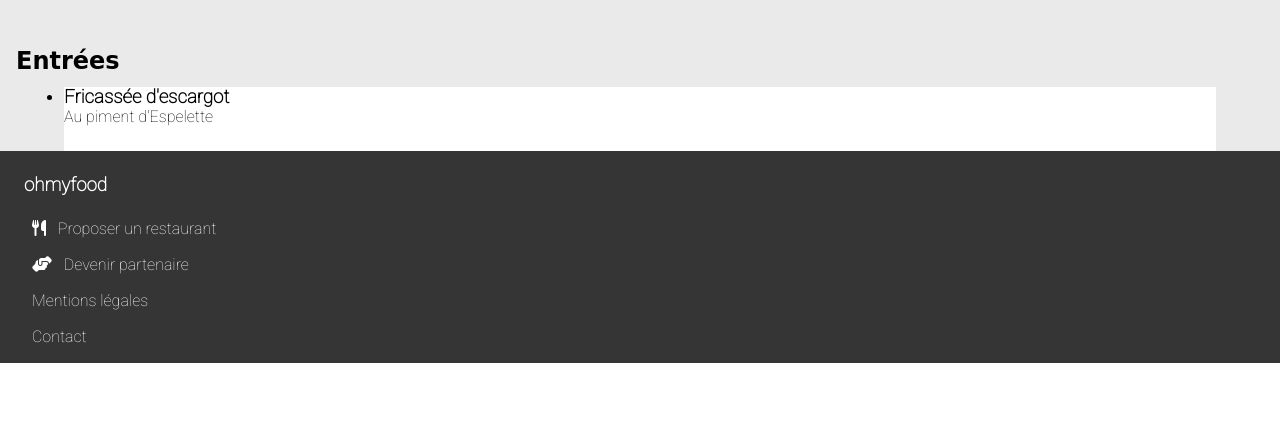
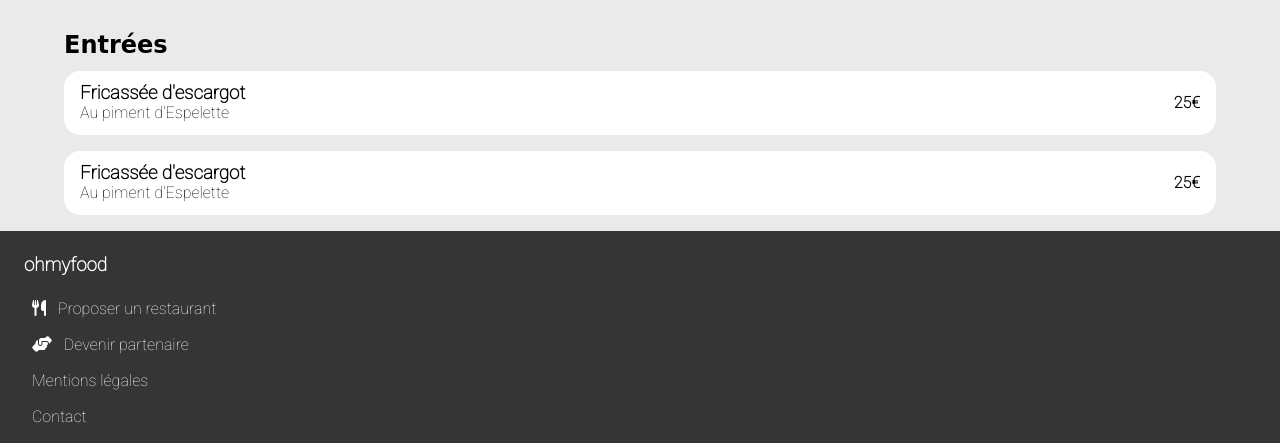
Before and after one commit to florian7788/MalinvaudFlorian_3_25102021, a plain HTML site: page menu1.html in a window 1280 px wide. Shown: the part 439-882 px from the top of the page. Before the commit the page ends 802 px from the top, so only its background shows below. Drawn offline with Linux system fonts and the light colour scheme; a web font is replaced by a local one.

Commit message:
animation de la carte avancé

```diff
--- a/menu1.html
+++ b/menu1.html
@@ -27,17 +27,30 @@
         <i class="far fa-heart"></i>
       </div>
     </section>
-    <section class="entrees">
-      <h2>Entrées</h2>
-      <ul>
-        <li>
-          <div>
+    <section class="carte">
+      <div class="entrees">
+        <h2>Entrées</h2>
+        <div>
+          <article>
             <h3>Fricassée d'escargot</h3>
             <p>Au piment d'Espelette</p>
-          </div>
-        </li>
-      </ul>
-
+          </article>
+          <strong>25€</strong>
+          <button>
+            <svg role="img" xmlns="http://www.w3.org/2000/svg" viewBox="0 0 512 512"><path fill="currentColor" d="M504 256c0 136.967-111.033 248-248 248S8 392.967 8 256 119.033 8 256 8s248 111.033 248 248zM227.314 387.314l184-184c6.248-6.248 6.248-16.379 0-22.627l-22.627-22.627c-6.248-6.249-16.379-6.249-22.628 0L216 308.118l-70.059-70.059c-6.248-6.248-16.379-6.248-22.628 0l-22.627 22.627c-6.248 6.248-6.248 16.379 0 22.627l104 104c6.249 6.249 16.379 6.249 22.628.001z"></path></svg>
+          </button>
+        </div>
+        <div>
+          <article>
+            <h3>Fricassée d'escargot</h3>
+            <p>Au piment d'Espelette</p>
+          </article>
+          <strong>25€</strong>
+          <button>
+            <svg role="img" xmlns="http://www.w3.org/2000/svg" viewBox="0 0 512 512"><path fill="currentColor" d="M504 256c0 136.967-111.033 248-248 248S8 392.967 8 256 119.033 8 256 8s248 111.033 248 248zM227.314 387.314l184-184c6.248-6.248 6.248-16.379 0-22.627l-22.627-22.627c-6.248-6.249-16.379-6.249-22.628 0L216 308.118l-70.059-70.059c-6.248-6.248-16.379-6.248-22.628 0l-22.627 22.627c-6.248 6.248-6.248 16.379 0 22.627l104 104c6.249 6.249 16.379 6.249 22.628.001z"></path></svg>
+          </button>
+        </div>
+      </div>
     </section>
     <footer>
         <div>
--- a/writting-sass/FichierSass.scss
+++ b/writting-sass/FichierSass.scss
@@ -278,22 +278,57 @@ footer{
     }
 }
 
-/* ENTREES */
+/* CARTE */
 
-.entrees{
+.carte{
     background-color: #eaeaea;
-    h2{
-        margin: 1rem;
-    }
-    ul{
+    .entrees{
+        width: 90%;
         margin: 0 auto;
-        width: 90%;
-        height: 4rem;
-        background-color: white;
-        li{
-            div{
+        border-radius: 20%;
+        h2{
+            margin-bottom: 1rem;
+        }
+        div{
+            display: flex;
+            justify-content: space-between;
+            align-items: center;
+            border-radius: 1rem;
+            background-color: white;
+            height: 4rem;
+            margin-bottom: 1rem;
+            overflow: hidden;
+            article{
+                flex-grow: 1;
+                padding-left: 1rem;
                 h3{}
                 p{}
+            }
+            strong{
+                padding: 1rem;
+            }
+            button{
+                background-color: $color-tertiary;
+                color: white;
+                border: none;
+                margin: 0;
+                padding: 0;
+                height: 100%;
+                width: 0;
+                svg{
+                    height: 20px;
+                    width: 20px;
+                    transform: rotate(200deg);
+                }
+            }
+            &:hover button{
+                transition: width 0.4s linear;
+                width: 50px;
+                padding: 1rem;
+                svg{
+                    transform: rotate(0);
+                    transition: transform 0.6s linear;
+                }
             }
         }
     }
```
Also changed, not shown: index.html (+9 -3 lines), maquettes Ohmyfood/images/check-circle-solid.svg (added), writting-sass/styles.css, 1 other file.
